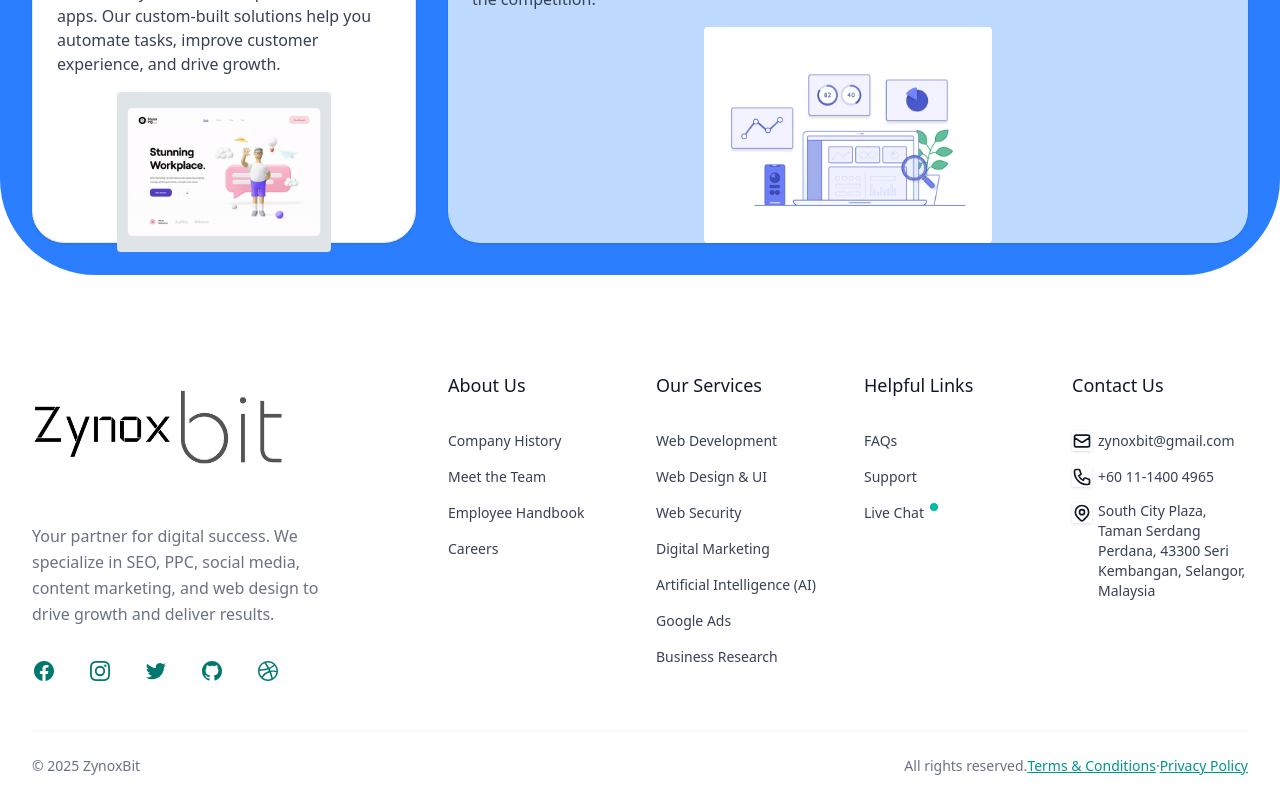
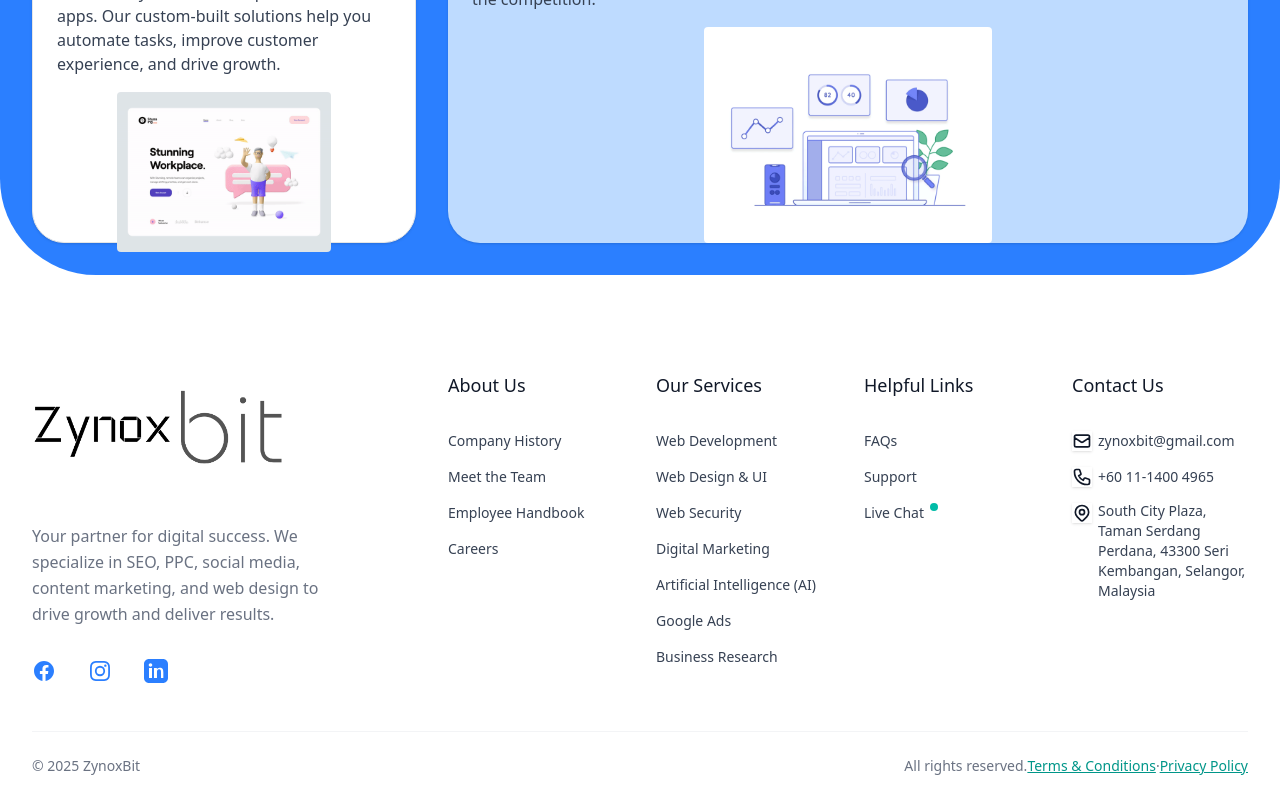
Before and after one commit to Argha-OG/zynoxbit, a React (Vite) app in the folder frontend/: page / in a window 1280 px wide. Shown: the part 693-1493 px from the top of the page. Built offline with nearby package versions, Linux system fonts and the light colour scheme.

Commit message:
Footer Updated

```diff
--- a/frontend/src/components/Footer/Footer.jsx
+++ b/frontend/src/components/Footer/Footer.jsx
@@ -20,10 +20,10 @@
             <ul className="mt-8 flex justify-center gap-6 sm:justify-start md:gap-8">
               <li>
                 <a
-                  href="#"
+                  href="https://www.facebook.com/zynoxbit"
                   rel="noreferrer"
                   target="_blank"
-                  className="text-teal-700 transition hover:text-teal-700/75"
+                  className="text-blue-500 transition hover:text-blue-500/75"
                 >
                   <span className="sr-only">Facebook</span>
                   <svg
@@ -43,10 +43,10 @@
 
               <li>
                 <a
-                  href="#"
+                  href="https://www.instagram.com/zynoxbit"
                   rel="noreferrer"
                   target="_blank"
-                  className="text-teal-700 transition hover:text-teal-700/75"
+                  className="text-blue-500 transition hover:text-blue-500/75"
                 >
                   <span className="sr-only">Instagram</span>
                   <svg
@@ -64,33 +64,15 @@
                 </a>
               </li>
 
-              <li>
-                <a
-                  href="#"
-                  rel="noreferrer"
-                  target="_blank"
-                  className="text-teal-700 transition hover:text-teal-700/75"
-                >
-                  <span className="sr-only">Twitter</span>
-                  <svg
-                    className="size-6"
-                    fill="currentColor"
-                    viewBox="0 0 24 24"
-                    aria-hidden="true"
-                  >
-                    <path d="M8.29 20.251c7.547 0 11.675-6.253 11.675-11.675 0-.178 0-.355-.012-.53A8.348 8.348 0 0022 5.92a8.19 8.19 0 01-2.357.646 4.118 4.118 0 001.804-2.27 8.224 8.224 0 01-2.605.996 4.107 4.107 0 00-6.993 3.743 11.65 11.65 0 01-8.457-4.287 4.106 4.106 0 001.27 5.477A4.072 4.072 0 012.8 9.713v.052a4.105 4.105 0 003.292 4.022 4.095 4.095 0 01-1.853.07 4.108 4.108 0 003.834 2.85A8.233 8.233 0 012 18.407a11.616 11.616 0 006.29 1.84" />
-                  </svg>
-                </a>
-              </li>
 
               <li>
                 <a
-                  href="#"
+                  href="https://www.linkedin.com/company/zynox-bit"
                   rel="noreferrer"
                   target="_blank"
-                  className="text-teal-700 transition hover:text-teal-700/75"
+                  className="text-blue-500 transition hover:text-blue-500/75"
                 >
-                  <span className="sr-only">GitHub</span>
+                  <span className="sr-only">LinkedIn</span>
                   <svg
                     className="size-6"
                     fill="currentColor"
@@ -98,32 +80,17 @@
                     aria-hidden="true"
                   >
                     <path
-                      fillRule="evenodd"
-                      d="M12 2C6.477 2 2 6.484 2 12.017c0 4.425 2.865 8.18 6.839 9.504.5.092.682-.217.682-.483 0-.237-.008-.868-.013-1.703-2.782.605-3.369-1.343-3.369-1.343-.454-1.158-1.11-1.466-1.11-1.466-.908-.62.069-.608.069-.608 1.003.07 1.531 1.032 1.531 1.032.892 1.53 2.341 1.088 2.91.832.092-.647.35-1.088.636-1.338-2.22-.253-4.555-1.113-4.555-4.951 0-1.093.39-1.988 1.029-2.688-.103-.253-.446-1.272.098-2.65 0 0 .84-.27 2.75 1.026A9.564 9.564 0 0112 6.844c.85.004 1.705.115 2.504.337 1.909-1.296 2.747-1.027 2.747-1.027.546 1.379.202 2.398.1 2.651.64.7 1.028 1.595 1.028 2.688 0 3.848-2.339 4.695-4.566 4.943.359.309.678.92.678 1.855 0 1.338-.012 2.419-.012 2.747 0 .268.18.58.688.482A10.019 10.019 0 0022 12.017C22 6.484 17.522 2 12 2z"
-                      clipRule="evenodd"
-                    />
-                  </svg>
-                </a>
-              </li>
-
-              <li>
-                <a
-                  href="#"
-                  rel="noreferrer"
-                  target="_blank"
-                  className="text-teal-700 transition hover:text-teal-700/75"
-                >
-                  <span className="sr-only">Dribbble</span>
-                  <svg
-                    className="size-6"
-                    fill="currentColor"
-                    viewBox="0 0 24 24"
-                    aria-hidden="true"
-                  >
-                    <path
-                      fillRule="evenodd"
-                      d="M12 2C6.48 2 2 6.48 2 12s4.48 10 10 10c5.51 0 10-4.48 10-10S17.51 2 12 2zm6.605 4.61a8.502 8.502 0 011.93 5.314c-.281-.054-3.101-.629-5.943-.271-.065-.141-.12-.293-.184-.445a25.416 25.416 0 00-.564-1.236c3.145-1.28 4.577-3.124 4.761-3.362zM12 3.475c2.17 0 4.154.813 5.662 2.148-.152.216-1.443 1.941-4.48 3.08-1.399-2.57-2.95-4.675-3.189-5A8.687 8.687 0 0112 3.475zm-3.633.803a53.896 53.896 0 013.167 4.935c-3.992 1.063-7.517 1.04-7.896 1.04a8.581 8.581 0 014.729-5.975zM3.453 12.01v-.26c.37.01 4.512.065 8.775-1.215.25.477.477.965.694 1.453-.109.033-.228.065-.336.098-4.404 1.42-6.747 5.303-6.942 5.629a8.522 8.522 0 01-2.19-5.705zM12 20.547a8.482 8.482 0 01-5.239-1.8c.152-.315 1.888-3.656 6.703-5.337.022-.01.033-.01.054-.022a35.318 35.318 0 011.823 6.475 8.4 8.4 0 01-3.341.684zm4.761-1.465c-.086-.52-.542-3.015-1.659-6.084 2.679-.423 5.022.271 5.314.369a8.468 8.468 0 01-3.655 5.715z"
-                      clipRule="evenodd"
+                      d="M19 0h-14c-2.76 0-5 2.24-5 5v14c0
+        2.76 2.24 5 5 5h14c2.76 0 5-2.24
+        5-5v-14c0-2.76-2.24-5-5-5zm-11
+        19h-3v-10h3v10zm-1.5-11.27c-.97
+        0-1.75-.79-1.75-1.76s.78-1.76
+        1.75-1.76 1.75.79
+        1.75 1.76-.78 1.76-1.75
+        1.76zm13.5 11.27h-3v-5.6c0-1.34-.03-3.07-1.87-3.07-1.87
+        0-2.16 1.46-2.16 2.97v5.7h-3v-10h2.88v1.36h.04c.4-.75
+        1.38-1.54 2.84-1.54 3.04 0 3.6
+        2 3.6 4.59v5.59z"
                     />
                   </svg>
                 </a>
```
